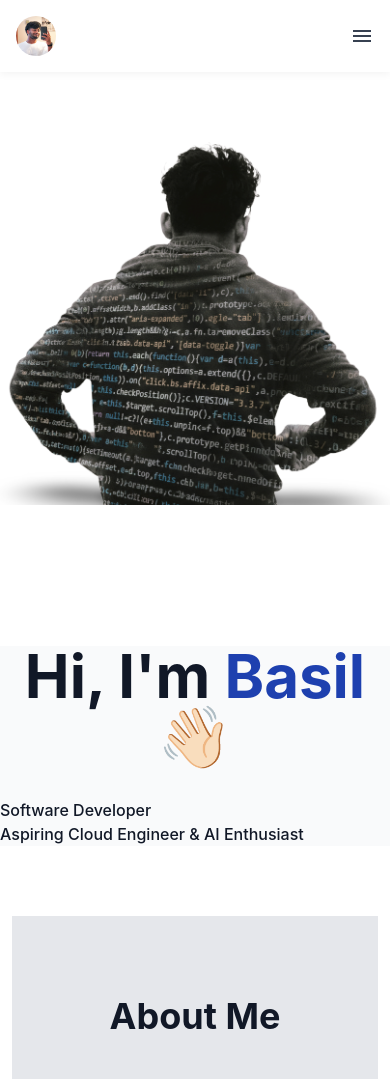
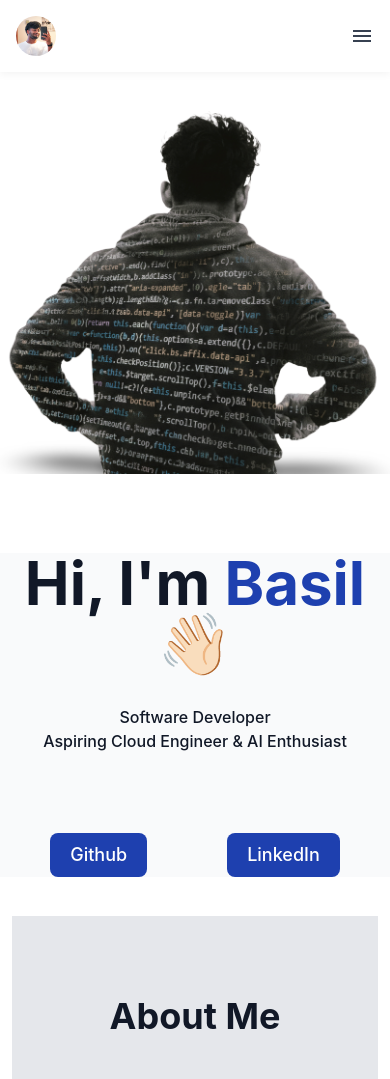
Before and after one commit to Basiljini/my-portfolio, a Next.js app: page / in a window 390 px wide. Shown: the top 1079 px of the page. Built offline with nearby package versions, Linux system fonts and the light colour scheme.

Commit message:
Add achievements section to portfolio

```diff
--- /dev/null
+++ b/src/app/components/Achievements.tsx
@@ -0,0 +1,60 @@
+"use client"
+import Image from "next/image";
+
+type Achievements={
+  image: string;
+  title: string;
+}
+
+const achievementsData: Achievements[] = [
+    {
+      image: "/images/Achievements/Google for Developers.png",
+      title: "Google For Developers Certified"
+    },
+    {
+      image: "/images/Achievements/NoSQL & DBaas.png",
+      title: "NoSQL & DBaaS IBM Certified"
+    },
+    {
+      image: "/images/Achievements/Development Environment Azure.png",
+      title: "Azure Development Environment Badge"
+    },
+    {
+      image: "/images/Achievements/Cloud Computing Azure.png",
+      title: "Cloud Computing by Azure Badge"
+    },
+    {
+      image: "/images/Achievements/Cloud Services Azure.png",
+      title: "Cloud Services by Azure Badge"
+    },
+  ];
+export default function Achievements() {
+    return (
+      // Achievements Section
+      <section id="Achievements" className="py-20 bg-gray-200">
+        <div className="max-w-6xl mx-auto px-4">
+          <h2 className="text-center text-4xl font-bold mb-12">
+            My Achievements
+          </h2>
+          </div>
+
+            <div className="grid grid-cols-1 md:grid-cols-2 lg:grid-cols-3 gap-8 max-w-6xl mx-auto px-4">
+              {achievementsData.map((achievement, index) => (
+                <div key={index} className="bg-white p-6 rounded-lg shadow-md">
+                  <Image
+                    src={achievement.image}
+                    alt={achievement.title}
+                    width={500}
+                    height={300}
+                    className="w-full h-32 object-cover mb-4 rounded-md"
+                  />
+                  <h3 className="text-xl font-bold mb-2 text-center">
+                    {achievement.title}
+                  </h3>
+                </div>
+              ))}
+            </div>
+
+          </section>
+    );
+}
--- a/src/app/page.tsx
+++ b/src/app/page.tsx
@@ -3,24 +3,36 @@ import About from "./components/About";
 import MyProjects from "./components/MyProjects";
 import Skills from "./components/Skills";
 import Experience from "./components/Experience";
+import Achievements from "./components/Achievements";
 export default function HomePage() {
   return (
     <main>
      <div className="flex flex-col-reverse md:flex-row justify-around min-h-screen sm:mt-20">
       <div className="flex-col items-center md:items-start bg-gray-50 sm:mt-20">
          <p className="text-center font-bold text-6xl text-black-500 ">Hi, I'm<span className="text-blue-800"> Basil👋🏻</span></p>
-        <h1 className="font-medium sm:text-2xl md:text-4xl text-black-500 mt-8">Software Developer {"  "}</h1>
-        <h1 className="font-medium sm:text-2xl md:text-4xl text-black-500">Aspiring Cloud Engineer & AI Enthusiast</h1>
+        <h1 className="font-medium text-center md:text-left sm:text-2xl md:text-4xl text-black-500 mt-8">Software Developer {"  "}</h1>
+        <h1 className="font-medium text-center md:text-left sm:text-2xl md:text-4xl text-black-500">Aspiring Cloud Engineer & AI Enthusiast</h1>
+        <div className="flex justify-center space-x-20 text-lg mt-20 sm:mb-20">
+          <a href="https://github.com/BasilJini"
+              className="flex items-center gap-2 px-5 py-2 rounded-lg bg-blue-800 text-white font-medium hover:bg-blue-900 transition"
+              target="_blank"
+             rel="noopener noreferrer">Github</a>
+          <a href="https://www.linkedin.com/in/basil-jini/"
+            className="flex items-center gap-2 px-5 py-2 rounded-lg bg-blue-800 text-white font-medium hover:bg-blue-900 transition"
+            target="_blank"
+             rel="noopener noreferrer">LinkedIn</a>
+        </div>
       </div>
       <div>
         <Image src="/images/cover.png" alt="Profile Picture" className=""  width={500} height={500} priority />
       </div>
      </div>
-
       <About />
       <MyProjects />
       <Skills />
       <Experience />
+      <Achievements />
+
     </main>
   );
 }
```
